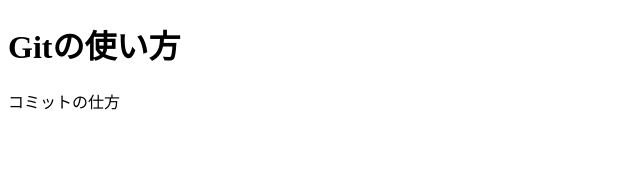
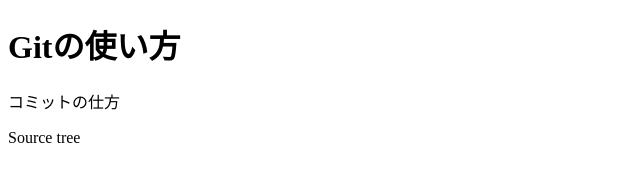
Before and after one commit to kottoncandy/git0827, a plain HTML site: page index.html in a window 1280 px wide. Shown: the full height of the page, 0-640 px from the left. Drawn offline with Linux system fonts and the light colour scheme.

Commit message:
4rth ソースコードの使い方

```diff
--- a/css/style.css
+++ b/css/style.css
@@ -0,0 +1,3 @@
+p{
+    color: blue;
+}
--- a/index.html
+++ b/index.html
@@ -9,6 +9,7 @@
 <body>
     <h1>Gitの使い方</h1>
     <p>コミットの仕方</p>
+    <p>Source tree</p>
 
 </body>
 </html>
```
